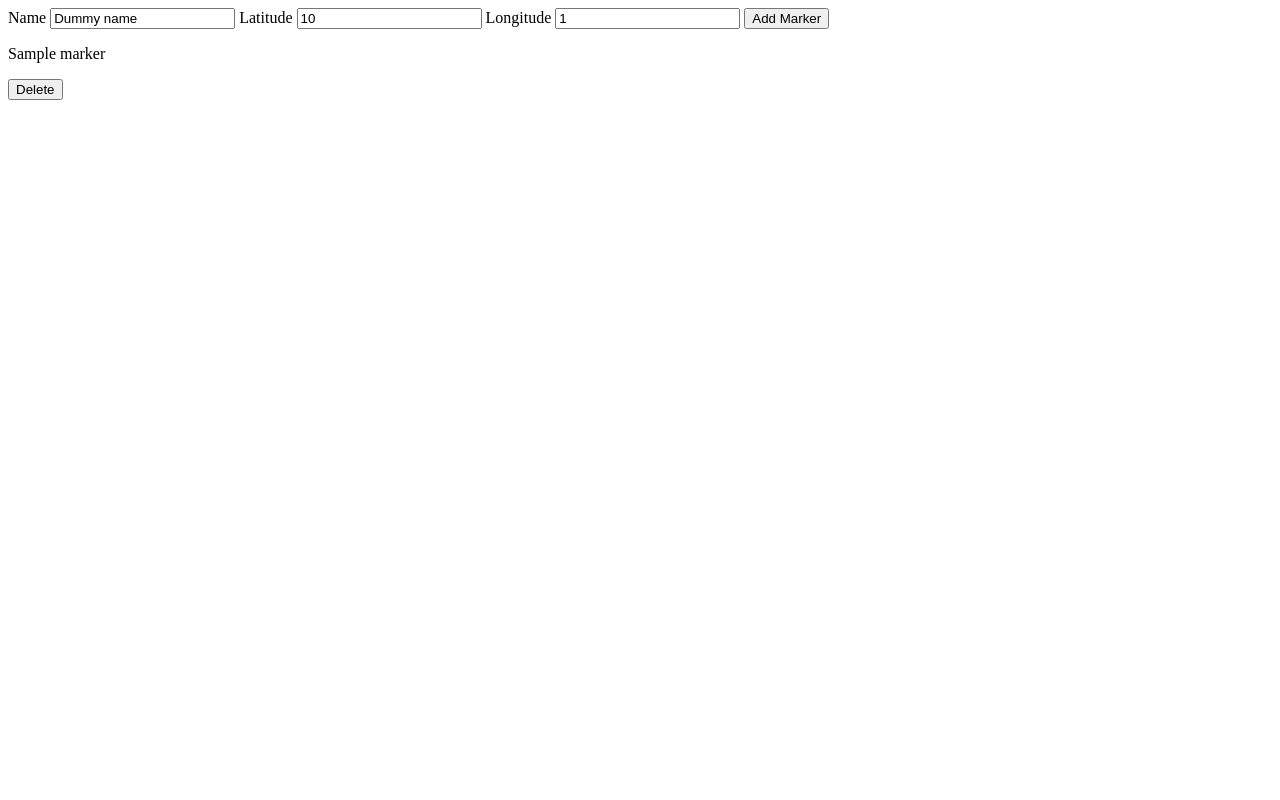
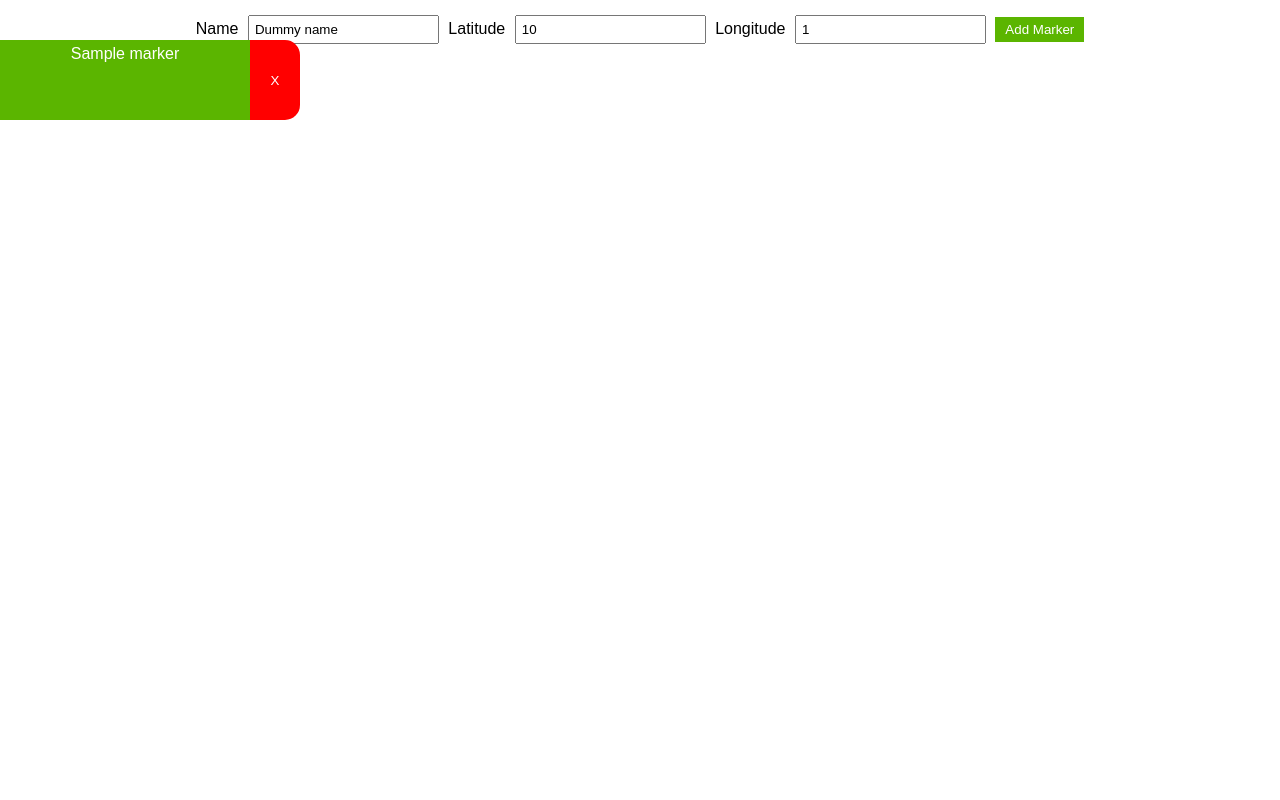
Before and after one commit to Schulzjo/django_leaflet_implementation, a Django app: page /markers/map/ in a window 1280 px wide. Run offline with Django 4.2, Linux system fonts and the light colour scheme; tables that the repository leaves empty hold one stand-in row (values such as "Sample post"); some libraries are stand-ins or nearby versions.

Commit message:
add some ugly styling

```diff
--- a/templates/map.html
+++ b/templates/map.html
@@ -7,6 +7,7 @@
     <title>Django leaflet implementation</title>
     {% leaflet_js %}
     {% leaflet_css %}
+    <link href="{% static 'css/styles.css' %}" rel="stylesheet">
     <style>
         .leaflet-container {
             height: 99vh;
@@ -64,37 +65,40 @@
     </script>
 
 </head>
-<body hx-headers='{"X-CSRFToken": "{{ csrf_token }}"}'>
+<body class="App" hx-headers='{"X-CSRFToken": "{{ csrf_token }}"}'>
 
-<form id="markerForm"
+<form class="input-form"
+        id="markerForm"
       hx-post="create/"
       hx-target="#marker-list"
       hx-swap="afterend"
 >
     <label for="name">
         Name
-        <input type="text" value="Dummy name" name="name">
+        <input class="input-field" type="text" value="Dummy name" name="name">
     </label>
     <label for="lat">
         Latitude
-        <input type="text" value="10" name="lat">
+        <input class="input-field" type="text" value="10" name="lat">
     </label>
     <label for="lng">
         Longitude
-        <input type="text" value="1" name="lng">
+        <input class="input-field" type="text" value="1" name="lng">
     </label>
-    <input type="submit" value="Add Marker">
+    <input type="submit" class="btn" value="Add Marker">
 </form>
 
-<div id="marker-list">
+<div class="markerList">
+<ul id="marker-list" >
     {% for marker in markers %}
         {% include "partials/marker_list_element.html" %}
     {% endfor %}
+</ul>
 </div>
 
-
+<div class="main">
 {% leaflet_map "map" %}
-
+</div>
 </body>
 <script src="https://unpkg.com/htmx.org@1.6.1"></script>
 
--- a/templates/partials/marker_list_element.html
+++ b/templates/partials/marker_list_element.html
@@ -1,13 +1,15 @@
-<article id="marker_{{ marker.id }}">
-    <div>
-        <p>{{ marker.name }}</p>
+<li class="row-outer" id="marker_{{ marker.id }}">
+    <div class="row-inner">
+        <div class="btn marker-list-btn">{{ marker.name }}</div>
+    </div>
+    <div class="row-inner">
         <form
                 hx-confirm="Really?"
-                hx-target="closest article"
+                hx-target="closest li"
                 hx-swap="outerHTML swap"
                 hx-delete="delete/{{ marker.id }}"
         >
-            <input type="submit" value="Delete">
+            <input type="submit" value="X" class="btn marker-list-btn btn-del">
         </form>
     </div>
     <script>
@@ -15,4 +17,4 @@
             addMarkerToMap({{ marker.latitude }}, {{ marker.longitude }}, "{{ marker.name }}", {{ marker.id }});
         }
     </script>
-</article>
+</li>
```
